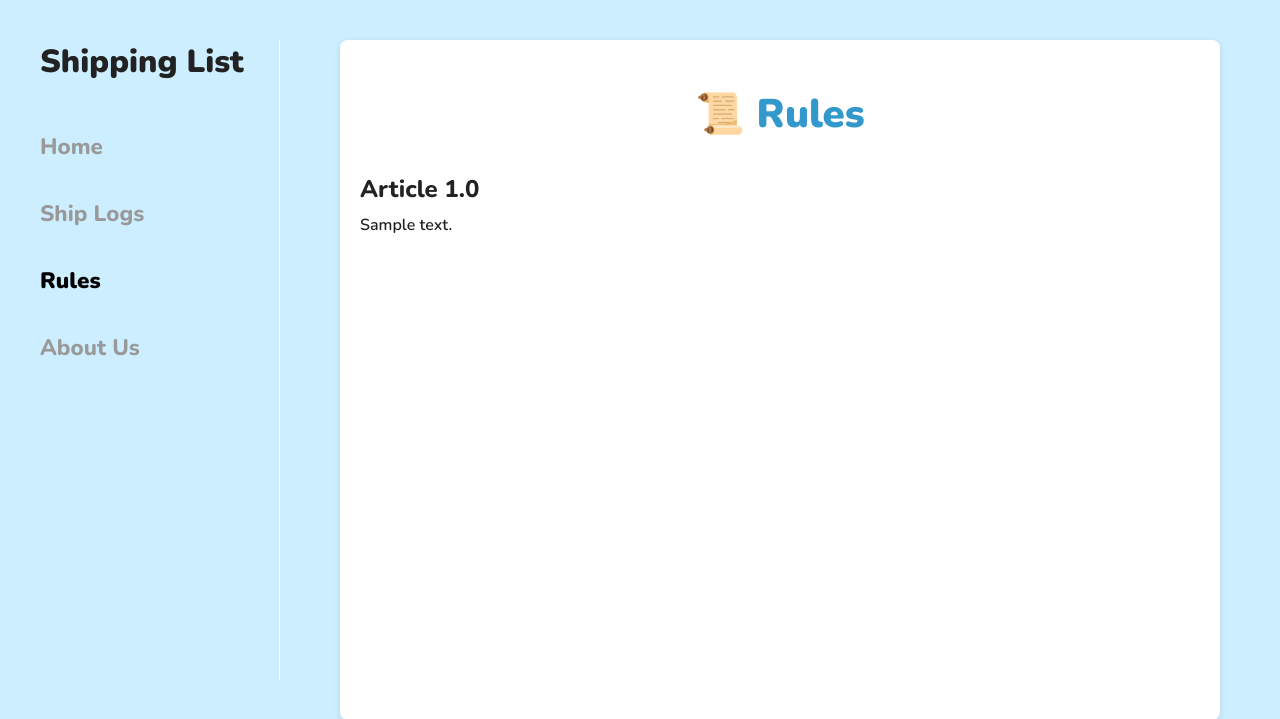
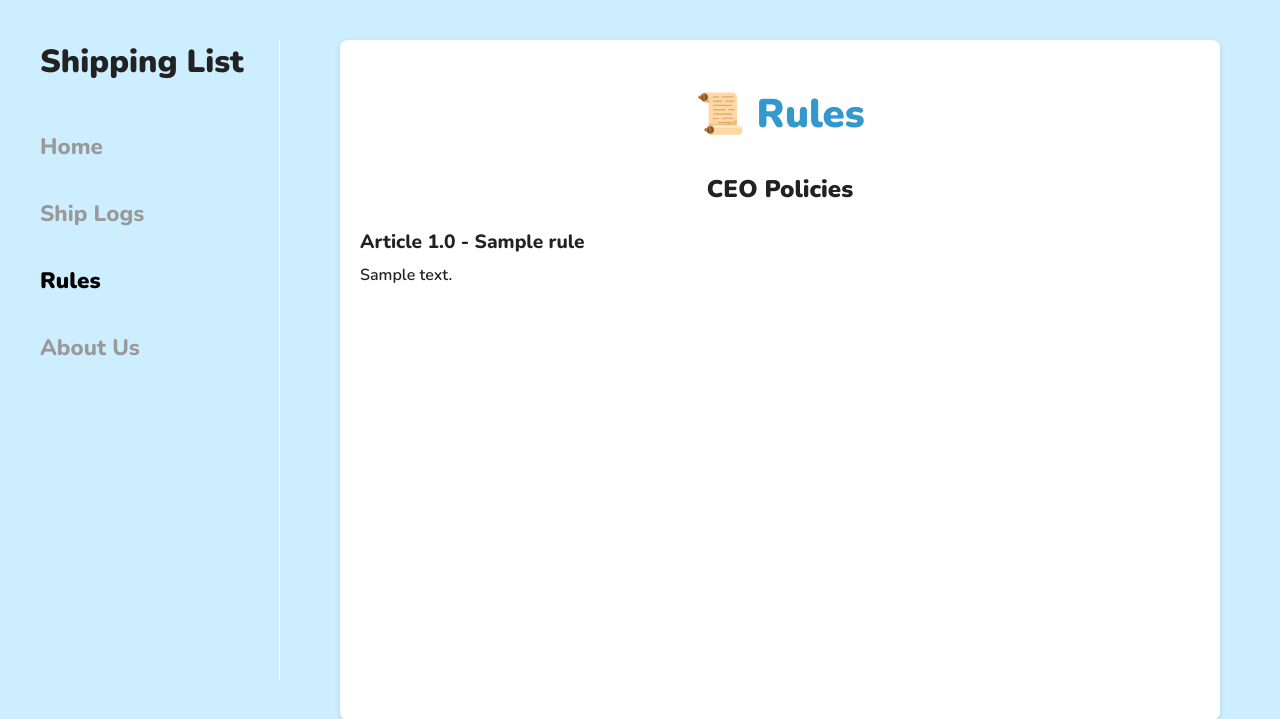
Before and after one commit to Clipph/shiplist_english_server, a Django app: page /rules/ in a window 1280 px wide. Shown: the top 719 px of the page. Run offline with Django 5.2, Linux system fonts and the light colour scheme; tables that the repository leaves empty hold one stand-in row (values such as "Sample post"); parts of the project's set-up code (start-up, migrations or seed data) failed here and were passed over.

Commit message:
Improved rules efficiency
Implemented rules dynamic sections.

```diff
--- a/shiplist/admin.py
+++ b/shiplist/admin.py
@@ -41,7 +41,7 @@ class ShipAdmin(admin.ModelAdmin):
 class RuleAdmin(admin.ModelAdmin):
     list_display = ('article_number', 'rule_content', 'updated_by')
     search_fields = ('article_number', 'rule_content')
-    list_filter = ('updated_by',)
+    list_filter = ('section','updated_by',)
     search_fields = ('article_number', 'rule_content')
     ordering = ('article_number',)
     exclude = ('updated_by',)
--- a/shiplist/models.py
+++ b/shiplist/models.py
@@ -7,6 +7,12 @@ STATUS_CHOICES = (
     (2, 'Sailing'),
     (3, 'Sunken'),
     (4, 'Dropped'),
+)
+
+RULES_SECTIONS = (
+    (0, 'CEO Policies'),
+    (1, 'Staff Policies'),
+    (2, 'General Policies'),
 )
 
 class Ship(models.Model):
@@ -27,7 +33,11 @@ class Ship(models.Model):
         return f"Ship no. {self.ship_no}"
 
 class Rule(models.Model):
+    section = models.IntegerField(choices=RULES_SECTIONS, default=0)
     article_number = models.FloatField()
+    title = models.CharField(max_length=100, blank=True)
     rule_content = models.TextField()
+    updated_by = models.ForeignKey(User, null=True, blank=True, on_delete=models.SET_NULL, related_name='rules_updated')
 
-    updated_by = models.ForeignKey(User, null=True, blank=True, on_delete=models.SET_NULL, related_name='rules_updated')
+    def __str__(self):
+        return f"Article {self.article_number} - {self.title}"
--- a/shiplist/static/shiplist/style.css
+++ b/shiplist/static/shiplist/style.css
@@ -270,15 +270,23 @@ html, body {
   margin-bottom: 1rem;
 }
 
-.rules-container .rule h2 {
-  font-weight: 800;
+.rules-container h2 {
+  font-weight: 900;
   margin-top: 2rem;
   margin-bottom: 0.5rem;
   font-size: 1.5rem;
+  text-align: center;
+}
+
+.rules-container h3 {
+  font-weight: 800;
+  margin-top: 1.5rem;
+  margin-bottom: 0.5rem;
+  font-size: 1.2rem;
   text-align: left;
 }
 
-.rules-container .rule p {
+.rules-container p {
   font-weight: 600;
   text-align: left;
   font-size: 1rem;
--- a/shiplist/templates/shiplist/rules.html
+++ b/shiplist/templates/shiplist/rules.html
@@ -1,17 +1,20 @@
 {% extends "shiplist/base.html" %}
-
 {% block title %}Rules{% endblock %}
 
 {% block content %}
 <div class="rules-container">
     <h1>📜 Rules</h1>
 
-    {% for rule in rules %}
-    <div class="rule">
-        <h2>Article {{ rule.article_number }}</h2>
-        <p>{{ rule.rule_content }}</p>
+    {% for section_name, rules_in_section in grouped_rules %}
+    <div class="section-block">
+        <h2>{{ section_name }}</h2>
+        {% for rule in rules_in_section %}
+        <div class="rule">
+            <h3>Article {{ rule.article_number }} - {{ rule.title }}</h3>
+            <p>{{ rule.rule_content }}</p>
+        </div>
+        {% endfor %}
     </div>
     {% endfor %}
-
 </div>
 {% endblock %}
--- a/shiplist/views.py
+++ b/shiplist/views.py
@@ -5,6 +5,7 @@ from django.shortcuts import render
 from django.utils import timezone
 from datetime import timedelta
 from django.utils.timezone import now
+from collections import defaultdict
 
 class ShipViewSet(viewsets.ModelViewSet):
     queryset = Ship.objects.all()
@@ -43,5 +44,13 @@ def about(request):
     return render(request, 'shiplist/about.html')
 
 def rules(request):
-    rules = Rule.objects.all().order_by('article_number')
-    return render(request, 'shiplist/rules.html', {'rules': rules})
+    rules = Rule.objects.all().order_by('section', 'article_number')
+
+    grouped_rules = defaultdict(list)
+    for rule in rules:
+        grouped_rules[rule.get_section_display()].append(rule)
+
+    context = {
+        'grouped_rules': grouped_rules.items(),
+    }
+    return render(request, 'shiplist/rules.html', context)
```
Also changed, not shown: shiplist/migrations/0010_rule_section_rule_title.py (added).
